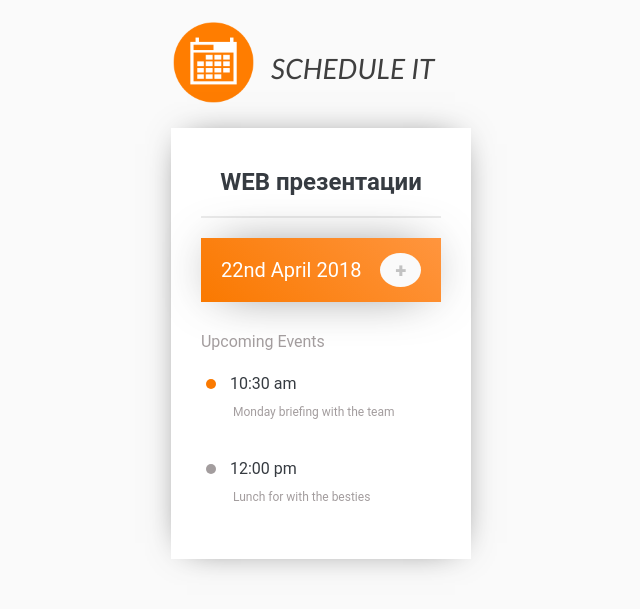
After one commit to DenislavNedev/web-project, a PHP site: page /views/calendar.html in a window 1280 px wide. The commit adds this page. Shown: the top 609 px of the page, without its empty margins (319-959 px from the left). Run offline with PHP 8.4, Linux system fonts and the light colour scheme.

Commit message:
Added calendar screen + design

```diff
--- /dev/null
+++ b/css/calendar.css
@@ -0,0 +1,99 @@
+.calendar {
+  background-color: #fff;
+  box-shadow: 0px 0px 35px -16px rgba(0, 0, 0, 0.75);
+  padding: 20px 30px;
+  color: #363b41;
+  width: fit-content;
+}
+
+.calendar_header {
+  border-bottom: 2px solid rgba(0, 0, 0, 0.08);
+  text-align: center;
+}
+
+.calendar_plan {
+  margin: 20px 0 30px;
+}
+
+.cl_plan {
+  background-image: linear-gradient(222deg, #ff953e, #fa7900);
+  background-color: #fa7900;
+  box-shadow: 0px 0px 52px -18px rgba(0, 0, 0, 0.75);
+  text-align: center;
+  color: #fff;
+  padding: 0px 20px;
+}
+
+.cl_copy {
+  font-size: 20px;
+  margin: 20px 0;
+  display: inline-block;
+}
+
+.cl_add {
+  display: inline-block;
+  border-color: #fafafa;
+  border-radius: 50%;
+  background-color: #fafafa;
+  cursor: pointer;
+  color: #c2c2c2;
+  margin-left: 15px;
+  padding: 5px 15px;
+  font-weight: 1000;
+  font-size: 20px;
+  text-align: center;
+  font-style: unset;
+}
+
+.calendar_events {
+  color: #a39d9e;
+}
+
+/* .ce_title {
+  font-size: 14px;
+} */
+
+.event_item {
+  margin: 18px 0;
+  padding: 5px;
+  cursor: pointer;
+}
+
+.event_item:hover {
+  background-image: linear-gradient(-222deg, #ff953e, #fa7900);
+  box-shadow: 0px 0px 52px -18px rgba(0, 0, 0, 0.75);
+}
+
+.event_item:hover .ei_Dot {
+  background-color: #fff;
+}
+
+.event_item:hover .ei_Copy, .event_item:hover .ei_Title {
+  color: #fff;
+}
+
+.ei_Dot, .ei_Title {
+  display: inline-block;
+}
+
+.ei_Dot {
+  border-radius: 50%;
+  width: 10px;
+  height: 10px;
+  background-color: #a39d9e;
+  box-shadow: 0px 0px 52px -18px rgba(0, 0, 0, 0.75);
+}
+
+.dot_active {
+  background-color: #fa7900;
+}
+
+.ei_Title {
+  margin-left: 10px;
+  color: #363b41;
+}
+
+.ei_Copy {
+  font-size: 12px;
+  margin-left: 27px;
+}
--- a/css/index.css
+++ b/css/index.css
@@ -0,0 +1,34 @@
+* {
+    box-sizing: border-box;
+    font-family: 'Roboto', sans-serif;
+  }
+
+  body {
+    background-color: #fafafa;
+  }
+
+  .center {
+    margin: auto;
+    max-width: max-content;
+    margin-top: 20px;
+  }
+
+  #logo {
+    width: 85px;
+    height: 85px;
+  }
+
+  #logo-title {
+    font-size: 40px;
+    margin: 0px 0px 20px 15px;
+    padding-top: 20px;
+    color: rgba(0, 0, 0, 0.75);
+    font-family: 'Trebuchet MS', 'Lucida Sans Unicode', 'Lucida Grande', 'Lucida Sans', Arial, sans-serif;
+    font-style: italic;
+    font-variant-caps: all-petite-caps;
+  }
+
+  .container {
+    display: flex;
+    margin-bottom: 20px;
+  }
--- a/css/radio-buttons.css
+++ b/css/radio-buttons.css
@@ -30,7 +30,7 @@
     content: '';
     width: 12px;
     height: 12px;
-    background: #e67e22;
+    background: #fa7900;
     position: absolute;
     top: 4px;
     left: 4px;
--- /dev/null
+++ b/views/calendar.html
@@ -0,0 +1,54 @@
+<!DOCTYPE html>
+<html lang="en">
+
+<head>
+    <meta charset="UTF-8">
+    <title>Presentation Planner (or smth like that)</title>
+
+    <link rel="stylesheet" href="../css/index.css">
+    <link rel="stylesheet" href="../css/calendar.css">
+</head>
+
+<body class="center">
+    <header class="container">
+        <img id="logo" src="../img/logo.png"></img>
+        <p id="logo-title">Schedule it</p>
+    </header>
+    <!-- <nav class="nav" id="navigation">
+        <a class="nav-item" href="views/calendar.html">Calendar</a>
+        <a class="nav-item" href="views/login.html">Login</a>
+        <a class="nav-item" href="views/register.html">Register</a>
+    </nav> -->
+    <main>
+        <div class="container">
+            <section class="calendar">
+                <header class="calendar_header">
+                    <h1 class="header_title">WEB презентации</h1>
+                    <!-- <p class="header_copy">Тук може да се запишете за защитите на проекти по WEB</p> -->
+                </header>
+                <article class="calendar_plan">
+                    <div class="cl_plan">
+                        <!-- <div class="cl_title">Today</div> -->
+                        <div class="cl_copy">22nd April 2018</div>
+                        <i class="cl_add">+</i>
+                    </div>
+                </article>
+                <article class="calendar_events">
+                    <p class="ce_title">Upcoming Events</p>
+                    <div class="event_item">
+                        <div class="ei_Dot dot_active"></div>
+                        <time class="ei_Title">10:30 am</time>
+                        <p class="ei_Copy">Monday briefing with the team</p>
+                    </div>
+                    <div class="event_item">
+                        <div class="ei_Dot"></div>
+                        <time class="ei_Title">12:00 pm</time>
+                        <p class="ei_Copy">Lunch for with the besties</p>
+                    </div>
+                </article>
+            </section>
+        </div>
+    </main>
+</body>
+
+</html>
```
Also changed, not shown: css/login-register.css (+17 -54 lines), index.html (+9 -3 lines), views/login.html (+16 -5 lines), views/register.html (+18 -6 lines), css/screen1.css (deleted), img/66-512.png (added), img/logo.png (added), views/screen1.html (deleted).
